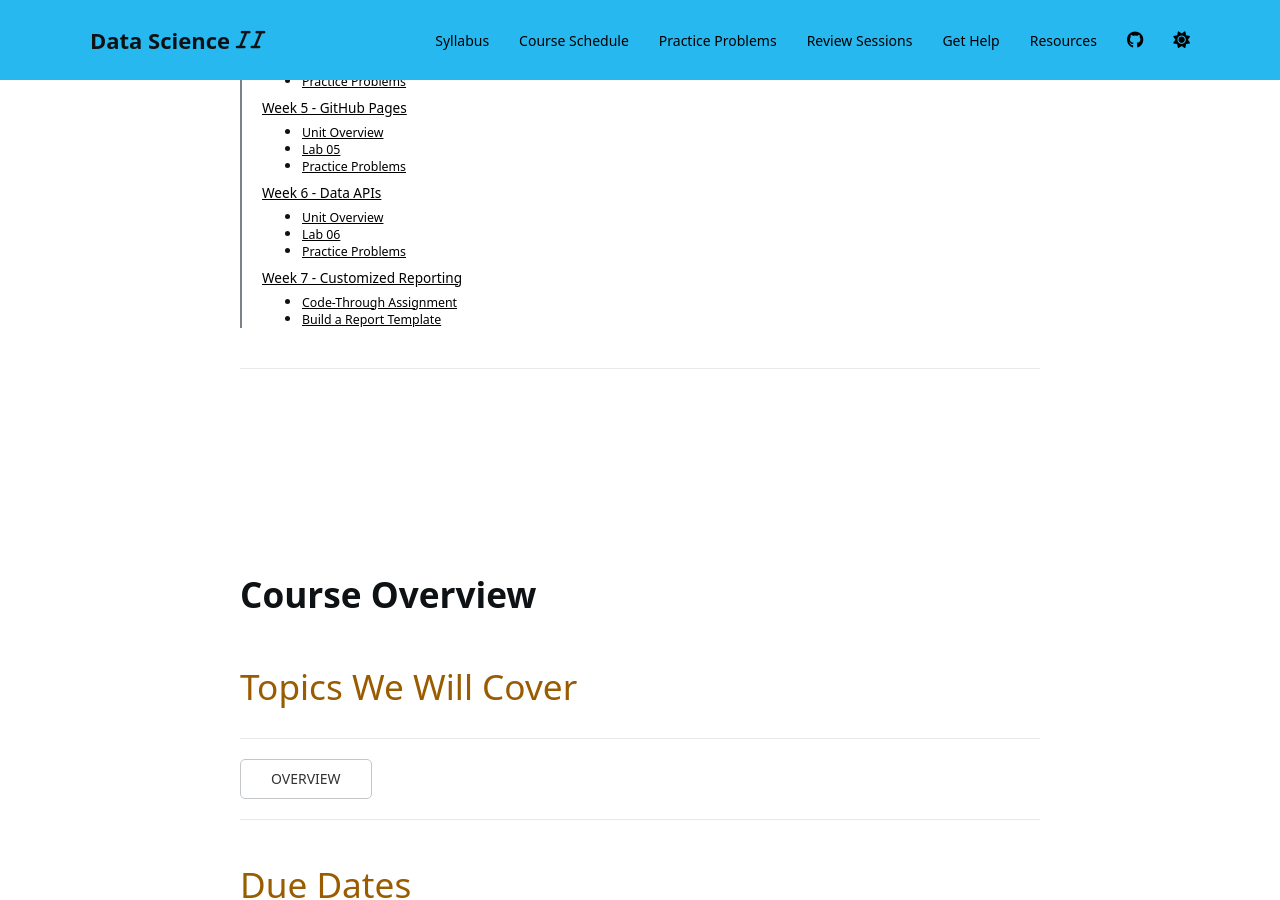
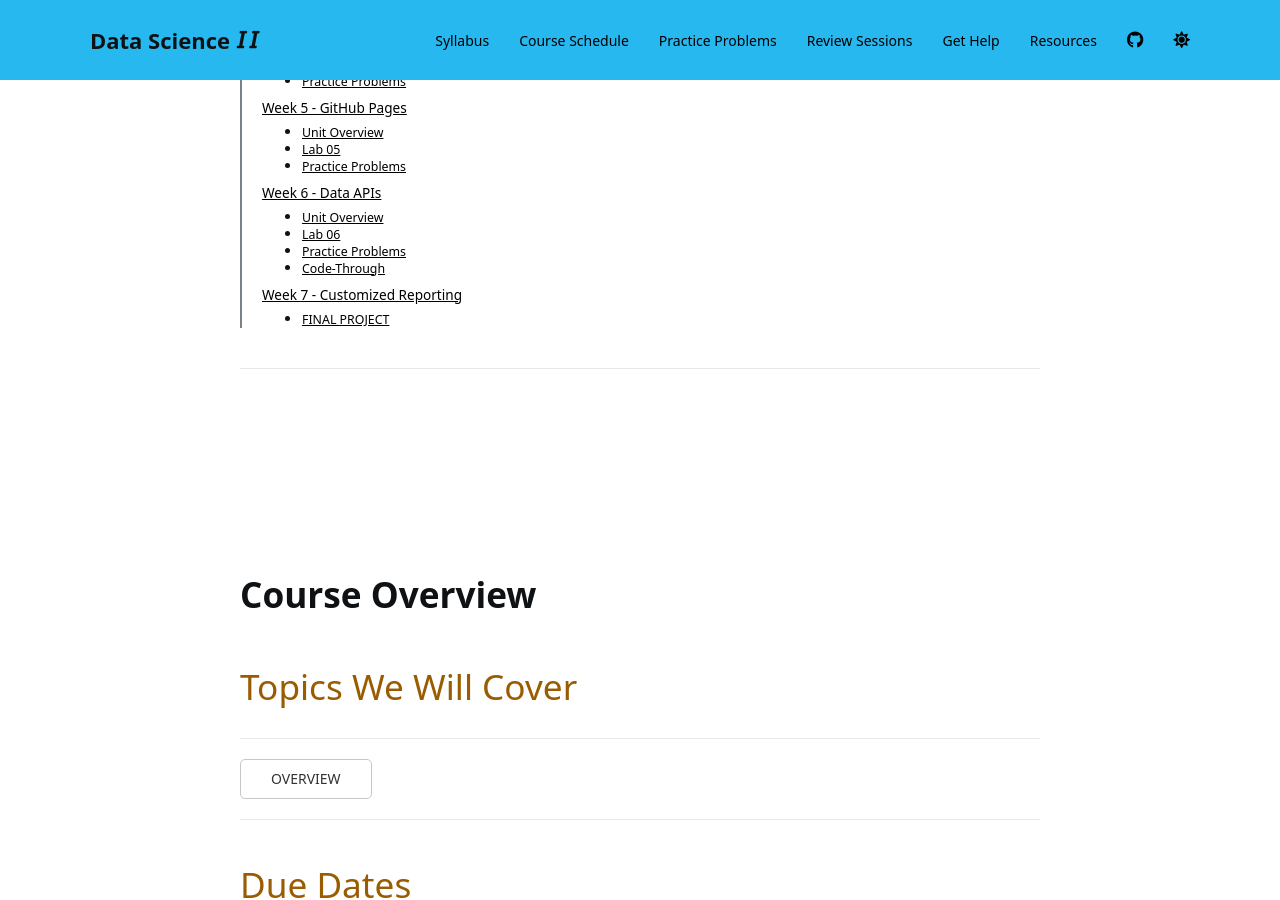
Before and after one commit to Watts-College/cpp-527-fall-2021, a Jekyll site: the page built from schedule.md, in a window 1280 px wide and 900 px high, scrolled down 607 px. Built offline with Jekyll 4.4.1, drawn with Linux system fonts in a browser that asks for light colours; nearby versions of some CDN libraries; a script bundle is joined from its source files by our own code; library files that are not in the unit come from our copies; a style sheet for code colours, icons or effects is not loaded; some of the changed text lies outside the part shown.

Commit message:
Update schedule.md

```diff
--- a/schedule.md
+++ b/schedule.md
@@ -926,22 +926,7 @@ Share your insights with classmates on YellowDig.
 
 
 
-
-
-
-
-
-
-
-
-
-# Week 7 - Customized Reporting
-
-
-
-
-
-## Code-Through Assignment
+## Code-Through
 
 **Due {{page.projects.code-through}}**
 
@@ -1000,7 +985,18 @@ Note that these are rules related to one single vector type! It can be helpful t
 
 
 
-## Build a Report Template
+
+
+
+
+
+# Week 7 - Customized Reporting
+
+
+
+## FINAL PROJECT
+
+Build a Report Template
 
 **Due {{page.projects.report-template}}**
 
```
